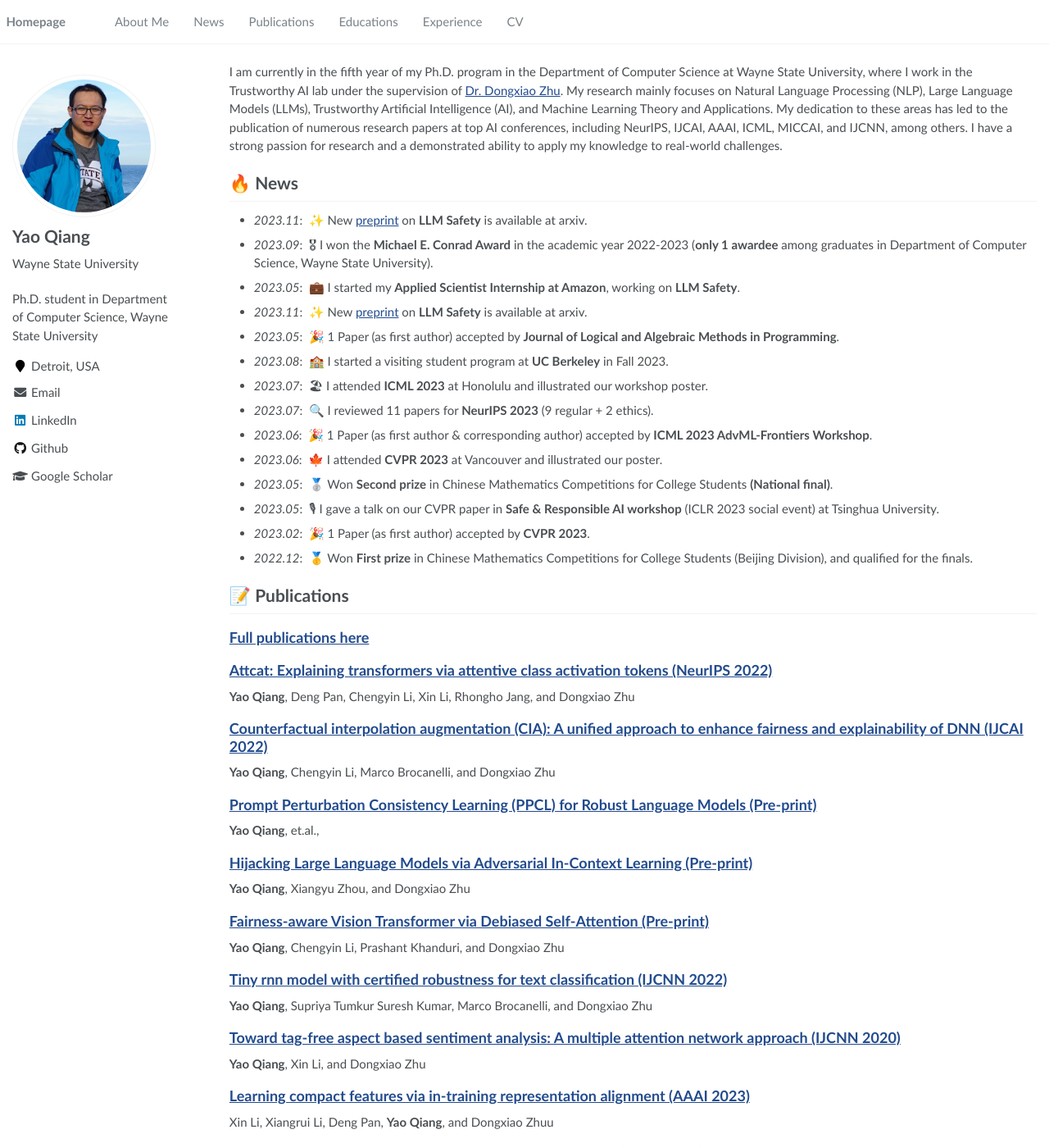
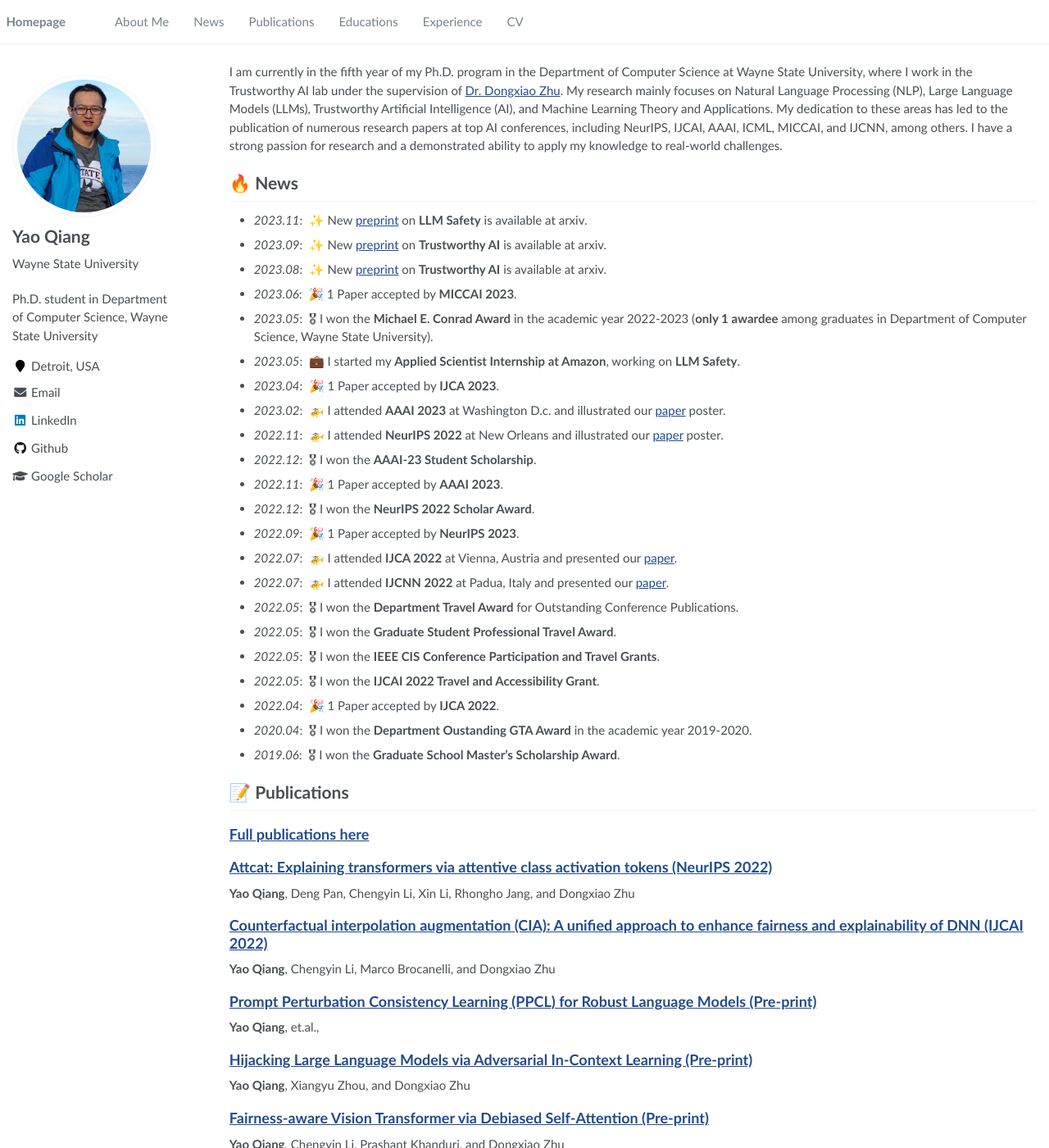
Before and after one commit to qiangyao1988/qiangyao1988.github.io, a Jekyll site: the page built from _pages/about.md, in a window 1280 px wide and 1400 px high. Shown: the whole window at 82% size. Built offline with Jekyll 4.4.1, drawn with Linux system fonts in a browser that asks for light colours; some of the changed text lies outside the part shown.

Commit message:
Update about.md

```diff
--- a/_pages/about.md
+++ b/_pages/about.md
@@ -18,25 +18,30 @@ I have a strong passion for research and a demonstrated ability to apply my know
 
 # 🔥 News
 - *2023.11*: &nbsp;✨ New [preprint](https://arxiv.org/pdf/2311.09948.pdf) on **LLM Safety** is available at arxiv.
-- *2023.09*: &nbsp;🎖 I won the **Michael E. Conrad Award** in the academic year 2022-2023 (**only 1 awardee** among graduates in Department of Computer Science, Wayne State University).
+- *2023.09*: &nbsp;✨ New [preprint](https://arxiv.org/pdf/2309.08035.pdf) on **Trustworthy AI** is available at arxiv.
+- *2023.08*: &nbsp;✨ New [preprint](https://arxiv.org/pdf/2301.13803.pdf) on **Trustworthy AI** is available at arxiv.
+- *2023.06*: &nbsp;🎉 1 Paper accepted by **MICCAI 2023**.
+- *2023.05*: &nbsp;🎖 I won the **Michael E. Conrad Award** in the academic year 2022-2023 (**only 1 awardee** among graduates in Department of Computer Science, Wayne State University).
 - *2023.05*: &nbsp;💼 I started my **Applied Scientist Internship at Amazon**, working on **LLM Safety**.
-- *2023.11*: &nbsp;✨ New [preprint](https://arxiv.org/pdf/2311.09948.pdf) on **LLM Safety** is available at arxiv.
-
-
-- *2023.05*: &nbsp;🎉 1 Paper (as first author) accepted by **Journal of Logical and Algebraic Methods in Programming**.
-- *2023.08*: &nbsp;🏫 I started a visiting student program at **UC Berkeley** in Fall 2023.
-- *2023.07*: &nbsp;🏖 I attended **ICML 2023** at Honolulu and illustrated our workshop poster.
-- *2023.07*: &nbsp;🔍 I reviewed 11 papers for **NeurIPS 2023** (9 regular + 2 ethics).
-- *2023.06*: &nbsp;🎉 1 Paper (as first author & corresponding author) accepted by **ICML 2023 AdvML-Frontiers Workshop**.
-- *2023.06*: &nbsp;🍁 I attended **CVPR 2023** at Vancouver and illustrated our poster.
-- *2023.05*: &nbsp;🥈 Won **Second prize** in Chinese Mathematics Competitions for College Students **(National final)**.
-- *2023.05*: &nbsp;🎙 I gave a talk on our CVPR paper in **Safe & Responsible AI workshop** (ICLR 2023 social event) at Tsinghua University.
-- *2023.02*: &nbsp;🎉 1 Paper (as first author) accepted by **CVPR 2023**.
-- *2022.12*: &nbsp;🥇 Won **First prize** in Chinese Mathematics Competitions for College Students (Beijing Division), and qualified for the finals.
+- *2023.04*: &nbsp;🎉 1 Paper accepted by **IJCA 2023**.
+- *2023.02*: &nbsp;🚁 I attended **AAAI 2023** at Washington D.c. and illustrated our [paper](https://ojs.aaai.org/index.php/AAAI/article/view/26044) poster.
+- *2022.11*: &nbsp;🚁 I attended **NeurIPS 2022** at New Orleans and illustrated our [paper](https://proceedings.neurips.cc/paper_files/paper/2022/file/20e45668fefa793bd9f2edf19be12c4b-Paper-Conference.pdf) poster.
+- *2022.12*: &nbsp;🎖 I won the **AAAI-23 Student Scholarship**.
+- *2022.11*: &nbsp;🎉 1 Paper accepted by **AAAI 2023**.
+- *2022.12*: &nbsp;🎖 I won the **NeurIPS 2022 Scholar Award**.
+- *2022.09*: &nbsp;🎉 1 Paper accepted by **NeurIPS 2023**.
+- *2022.07*: &nbsp;🚁 I attended **IJCA 2022** at Vienna, Austria and presented our [paper](https://www.ijcai.org/proceedings/2022/0103.pdf).
+- *2022.07*: &nbsp;🚁 I attended **IJCNN 2022** at Padua, Italy and presented our [paper](https://ieeexplore.ieee.org/abstract/document/9892117).
+- *2022.05*: &nbsp;🎖 I won the **Department Travel Award** for Outstanding Conference Publications.
+- *2022.05*: &nbsp;🎖 I won the **Graduate Student Professional Travel Award**.
+- *2022.05*: &nbsp;🎖 I won the **IEEE CIS Conference Participation and Travel Grants**.
+- *2022.05*: &nbsp;🎖 I won the **IJCAI 2022 Travel and Accessibility Grant**.
+- *2022.04*: &nbsp;🎉 1 Paper accepted by **IJCA 2022**.
+- *2020.04*: &nbsp;🎖 I won the **Department Oustanding GTA Award** in the academic year 2019-2020.
+- *2019.06*: &nbsp;🎖 I won the **Graduate School Master’s Scholarship Award**.
 
 # 📝 Publications
 ## [Full publications here](https://scholar.google.com/citations?user=8ADcg38AAAAJ&hl=en)
-
 ## [Attcat: Explaining transformers via attentive class activation tokens (NeurIPS 2022)](https://proceedings.neurips.cc/paper_files/paper/2022/file/20e45668fefa793bd9f2edf19be12c4b-Paper-Conference.pdf)
 **Yao Qiang**, Deng Pan, Chengyin Li, Xin Li, Rhongho Jang, and Dongxiao Zhu
 ## [Counterfactual interpolation augmentation (CIA): A unified approach to enhance fairness and explainability of DNN (IJCAI 2022)](https://www.ijcai.org/proceedings/2022/0103.pdf)
@@ -58,19 +63,6 @@ Xin Li, Deng Pan, Chengyin Li, **Yao Qiang**, and Dongxiao Zhu
 ## [FocalUNETR: A Focal Transformer for Boundary-Aware Prostate Segmentation Using CT Images (MICCAI 2022)](https://link.springer.com/chapter/10.1007/978-3-031-43898-1_57)
 Chengyin Li, **Yao Qiang**, Rafi Ibn Sultan, Hassan Bagher-Ebadian, Prashant Khanduri, Indrin J. Chetty, and Dongxiao Zhu
 
-
-# 🎖 Honors and Awards
-- Michael E. Conrad Award (Highest Honor at WSU CS Department), *2023*
-- AAAI 2023 Student Scholarship, *2022*
-- NeurIPS 2022 Scholar Award, *2022*
-- Department Travel Award for Outstanding Conference Publications, *2022*
-- Graduate Student Professional Travel Award, *2022*
-- IEEE CIS Conference Participation and Travel Grants, *2022*
-- IJCAI 2022 Travel and Accessibility Grant, *2022*
-- Department Oustanding GTA Award, *2020*
-- Graduate School Master’s Scholarship Award, *2019*
-
-
 # 📖 Educations
 - *2019.09 - 2024.05 (expected)*, Doctor of Philosophy in Computer Science, Wayne State University
 - *2018.09 - 2019.12*, Master of Science in Computer Science, Wayne State University
@@ -91,18 +83,28 @@ Chengyin Li, **Yao Qiang**, Rafi Ibn Sultan, Hassan Bagher-Ebadian, Prashant Kha
 CSC 3101 Computer Architecture and Organization, CSC 5825 Machine Learning&Apps (Graduate Level),
 Design and Analysis of Algorithms (Graduate Level), CSC 7825 Machine Learning (Graduate Level)
 
-
 # 💼 Academic Service
 - **Program Committee Member**: SDM 2023, KDD 2023, AAAI 2022-2023, ICML 2022-2023
 - **Journal Reviewer**: TKDD 2023, AI 2022, TIOT 2021
 - **Conference Reviewer**: SDM 2023, KDD 2023, CVPR 2023, AAAI 2020-2023, NeurIPS 2020-2023, ICLR 2022-2023, IJCAI 2021-2023, MICCAI 2022-2023, ICML 2022-2023
 - **Conference Student Volunteering**, AAAI 2023, NeurIPS 2022, IJCAI 2022, IJCNN 2022
 
+# 🎖 Honors and Awards
+- Michael E. Conrad Award (Highest Honor at WSU CS Department), *2023*
+- AAAI 2023 Student Scholarship, *2022*
+- NeurIPS 2022 Scholar Award, *2022*
+- Department Travel Award for Outstanding Conference Publications, *2022*
+- Graduate Student Professional Travel Award, *2022*
+- IEEE CIS Conference Participation and Travel Grants, *2022*
+- IJCAI 2022 Travel and Accessibility Grant, *2022*
+- Department Oustanding GTA Award, *2020*
+- Graduate School Master’s Scholarship Award, *2019*
+
+
 # 💼 CV
 - **[pdf](yao_cv.pdf)**
 
 # 🔗 Links
-(Alphabetical Order)
 - 👨‍🏫 **Advisors**: [Dongxiao Zhu](https://dongxiaozhu.github.io/)
 - 🧑‍🎓 **Co-authors**: [Marco Brocanelli](),[Chengyi Li](), [Xin Li](), [Prashant Khanduri](), [Deng Pan]()
 - 💻**Lab**: [Trustworthy Lab](https://sites.google.com/view/mlpa/mainpage)
```
